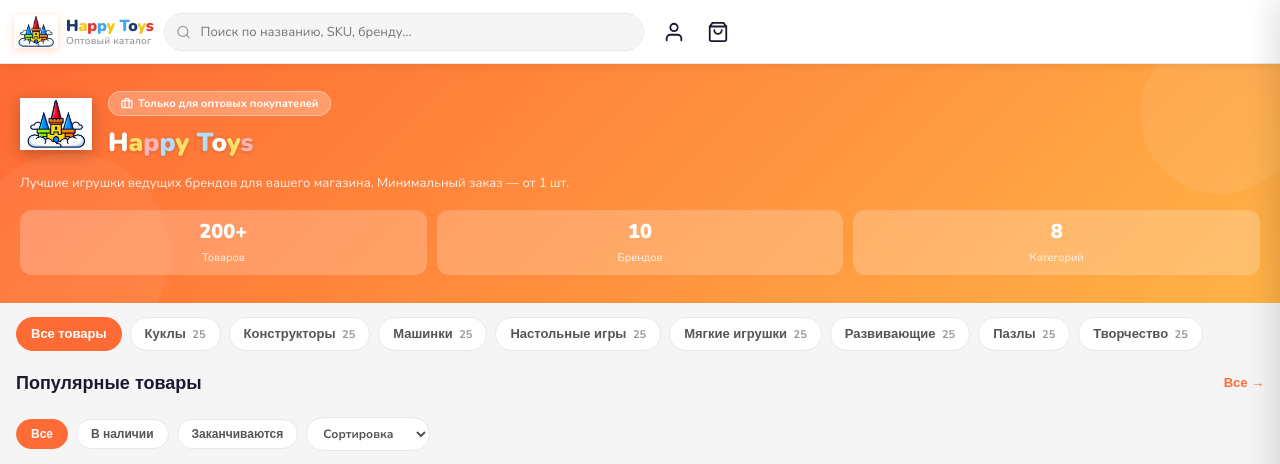
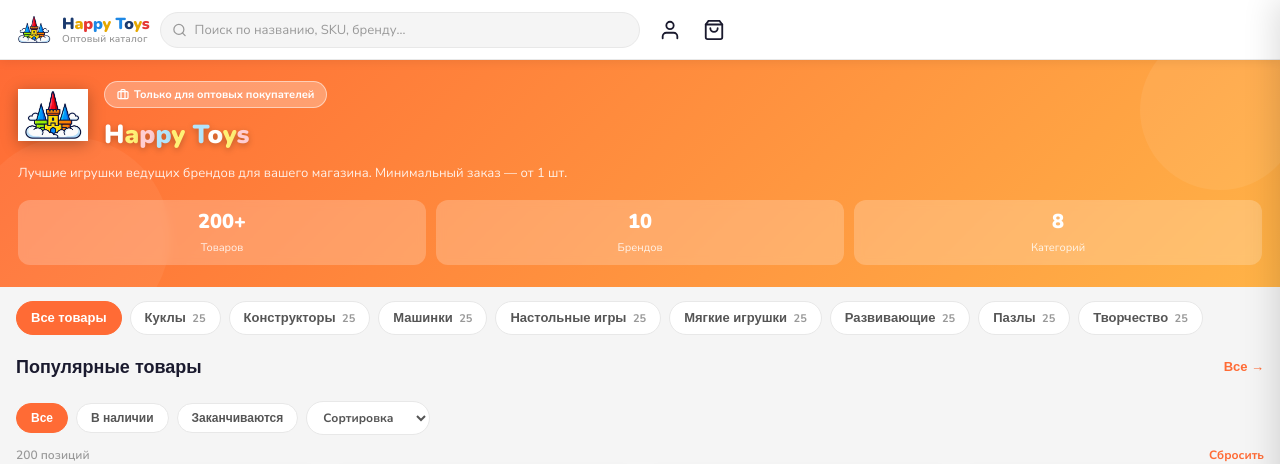
Before and after one commit to asalovadam-create/happy-site, a FastAPI app: page / in a window 1280 px wide. Shown: the top 464 px of the page. Run offline with FastAPI, Linux system fonts and the light colour scheme.

Commit message:
Update style.css

```diff
--- a/static/style.css
+++ b/static/style.css
@@ -13,7 +13,7 @@
   --text2:     #555;
   --text3:     #999;
   --border:    #E8E8E8;
-  --topbar-h:  64px;
+  --topbar-h:  60px;
   --bottomnav-h: 64px;
   --radius:    14px;
   --shadow:    0 2px 12px rgba(0,0,0,0.08);
@@ -68,13 +68,13 @@
 }
 
 .brand-logo {
-  width: 44px;
-  height: 44px;
+  width: 40px;
+  height: 40px;
   flex-shrink: 0;
-  filter: drop-shadow(0 2px 4px rgba(255,107,53,0.25));
   transition: transform .2s;
   object-fit: contain;
-  border-radius: 8px;
+  border-radius: 0;
+  background: transparent;
 }
 .topbar-brand:hover .brand-logo { transform: scale(1.05); }
 
@@ -101,15 +101,15 @@
   line-height: 1;
 }
 .auth-brand-name { font-size: 22px; }
-.bc-1 { color: #1a3a6e; }   /* H — тёмно-синий */
-.bc-2 { color: #f5c518; }   /* a — жёлтый */
-.bc-3 { color: #e53935; }   /* p — красный */
-.bc-4 { color: #42a5f5; }   /* p — голубой */
-.bc-5 { color: #f5c518; }   /* y — жёлтый */
-.bc-6 { color: #42a5f5; }   /* T — голубой */
-.bc-7 { color: #1a3a6e; }   /* o — тёмно-синий */
-.bc-8 { color: #f5c518; }   /* y — жёлтый */
-.bc-9 { color: #e53935; }   /* s — красный */
+.bc-1 { color: #1a3a6e !important; }   /* H — тёмно-синий */
+.bc-2 { color: #e6a800 !important; }   /* a — жёлтый */
+.bc-3 { color: #e53935 !important; }   /* p — красный */
+.bc-4 { color: #1e88e5 !important; }   /* p — голубой */
+.bc-5 { color: #e6a800 !important; }   /* y — жёлтый */
+.bc-6 { color: #1e88e5 !important; }   /* T — голубой */
+.bc-7 { color: #1a3a6e !important; }   /* o — тёмно-синий */
+.bc-8 { color: #e6a800 !important; }   /* y — жёлтый */
+.bc-9 { color: #e53935 !important; }   /* s — красный */
 
 .brand-sub {
   font-size: 10px;
@@ -139,7 +139,7 @@
 
 .topbar-search input {
   width: 100%;
-  padding: 9px 36px 9px 36px;
+  padding: 8px 32px 8px 34px;
   background: var(--bg);
   border: 1.5px solid var(--border);
   border-radius: 24px;
@@ -148,6 +148,7 @@
   outline: none;
   transition: border-color .2s, box-shadow .2s;
 }
+.topbar-search input::placeholder { color: var(--text3); font-size: 13px; }
 .topbar-search input:focus {
   border-color: var(--accent);
   box-shadow: 0 0 0 3px rgba(255,107,53,0.1);
@@ -311,7 +312,7 @@
 /* ── Home Page Hero ──────────────────────────────────────────────────────── */
 .home-hero {
   background: linear-gradient(135deg, #FF6B35 0%, #FFB347 100%);
-  padding: 24px 20px 28px;
+  padding: 20px 18px 22px;
   color: #fff;
   position: relative;
   overflow: hidden;
@@ -343,11 +344,12 @@
 }
 
 .home-hero-logo {
-  width: 72px; height: 72px;
+  width: 70px; height: 70px;
   flex-shrink: 0;
-  filter: drop-shadow(0 4px 8px rgba(0,0,0,0.25));
   object-fit: contain;
-  border-radius: 12px;
+  border-radius: 0;
+  background: transparent;
+  filter: drop-shadow(0 3px 8px rgba(0,0,0,0.3));
 }
 
 .home-hero h1 {
@@ -358,30 +360,23 @@
 }
 .hero-brand-name {
   font-family: 'Nunito', sans-serif;
-  font-size: 28px;
+  font-size: 32px;
   font-weight: 900;
-  line-height: 1.15;
-  /* bright letters on dark gradient bg — add white shadow for readability */
-  text-shadow: 0 1px 3px rgba(0,0,0,0.18);
+  line-height: 1.1;
+  text-shadow: 0 2px 6px rgba(0,0,0,0.25);
 }
-.hero-brand-name .bc-1 { color: #fff; }
-.hero-brand-name .bc-2 { color: #FFE066; }
-.hero-brand-name .bc-3 { color: #FFB3B3; }
-.hero-brand-name .bc-4 { color: #B3DCFF; }
-.hero-brand-name .bc-5 { color: #FFE066; }
-.hero-brand-name .bc-6 { color: #B3DCFF; }
-.hero-brand-name .bc-7 { color: #fff; }
-.hero-brand-name .bc-8 { color: #FFE066; }
-.hero-brand-name .bc-9 { color: #FFB3B3; }
+/* On orange/gradient bg — use white + light tints that pop */
+.hero-brand-name .bc-1 { color: #fff !important; }
+.hero-brand-name .bc-2 { color: #FFF176 !important; }
+.hero-brand-name .bc-3 { color: #FFCDD2 !important; }
+.hero-brand-name .bc-4 { color: #B3E5FC !important; }
+.hero-brand-name .bc-5 { color: #FFF176 !important; }
+.hero-brand-name .bc-6 { color: #B3E5FC !important; }
+.hero-brand-name .bc-7 { color: #fff !important; }
+.hero-brand-name .bc-8 { color: #FFF176 !important; }
+.hero-brand-name .bc-9 { color: #FFCDD2 !important; }
 
-.home-hero p {
-  font-size: 13px;
-  opacity: .88;
-  position: relative;
-  z-index: 1;
-  margin-bottom: 16px;
-  line-height: 1.5;
-}
+
 
 .hero-stats {
   display: flex;
@@ -408,15 +403,44 @@
 
 .hero-stat span { font-size: 11px; opacity: .85; }
 
+/* ── Hero layout tweaks ──────────────────────────────────────────────────── */
+.hero-wholesale-row {
+  margin-bottom: 12px;
+  position: relative;
+  z-index: 1;
+}
+
+.hero-title-block {
+  flex: 1;
+  min-width: 0;
+}
+
+.hero-tagline {
+  font-size: 13px;
+  color: rgba(255,255,255,0.88);
+  margin-top: 4px;
+  line-height: 1.4;
+}
+
+/* Keep .home-hero p for other paragraphs */
+.home-hero > p {
+  font-size: 13px;
+  opacity: .88;
+  position: relative;
+  z-index: 1;
+  margin-bottom: 16px;
+  line-height: 1.5;
+}
+
 /* Wholesale badge */
 .wholesale-badge {
   display: inline-flex;
   align-items: center;
   gap: 5px;
-  background: rgba(255,255,255,0.25);
-  border: 1px solid rgba(255,255,255,0.4);
+  background: rgba(255,255,255,0.28);
+  border: 1.5px solid rgba(255,255,255,0.5);
   border-radius: 20px;
-  padding: 4px 12px;
+  padding: 5px 12px;
   font-size: 11px;
   font-weight: 700;
   margin-bottom: 12px;
```
